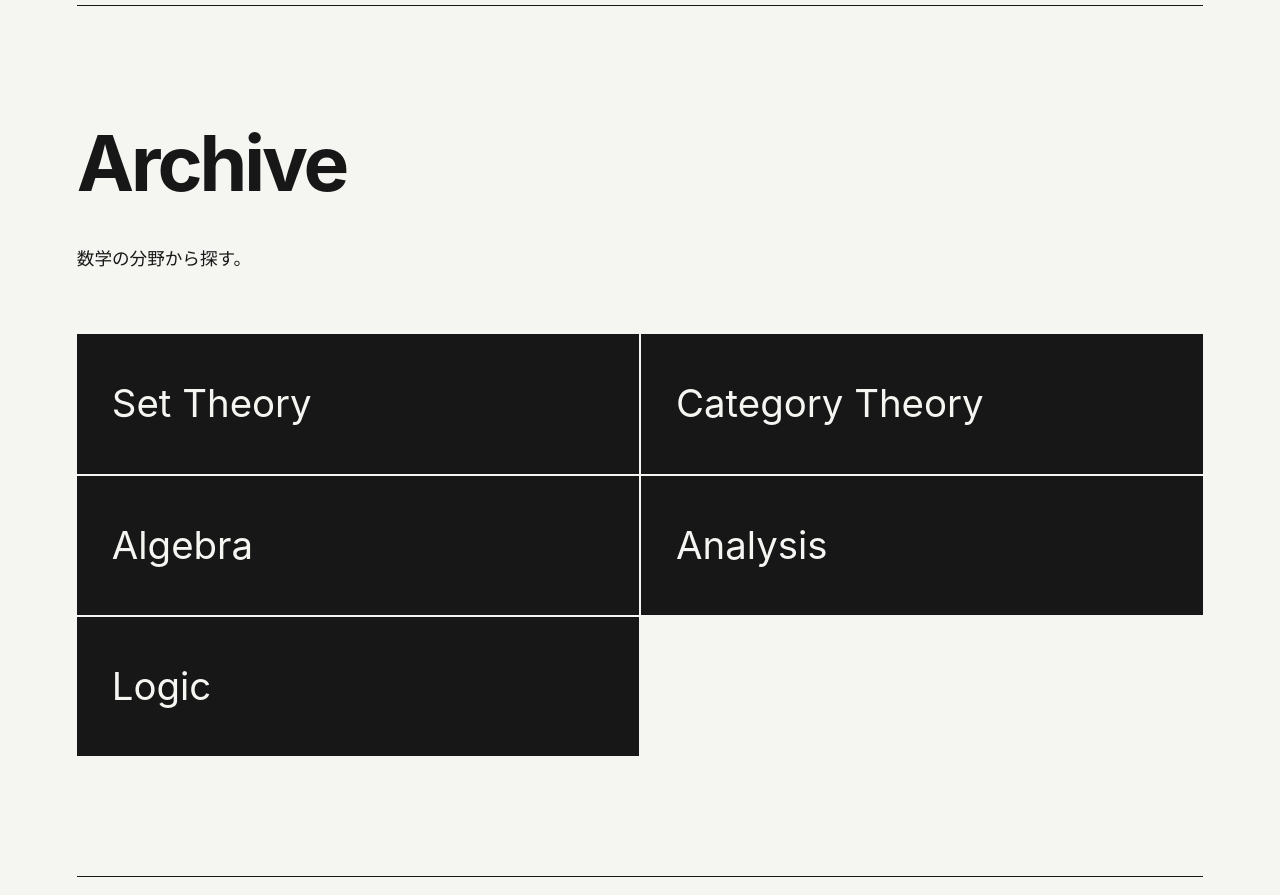
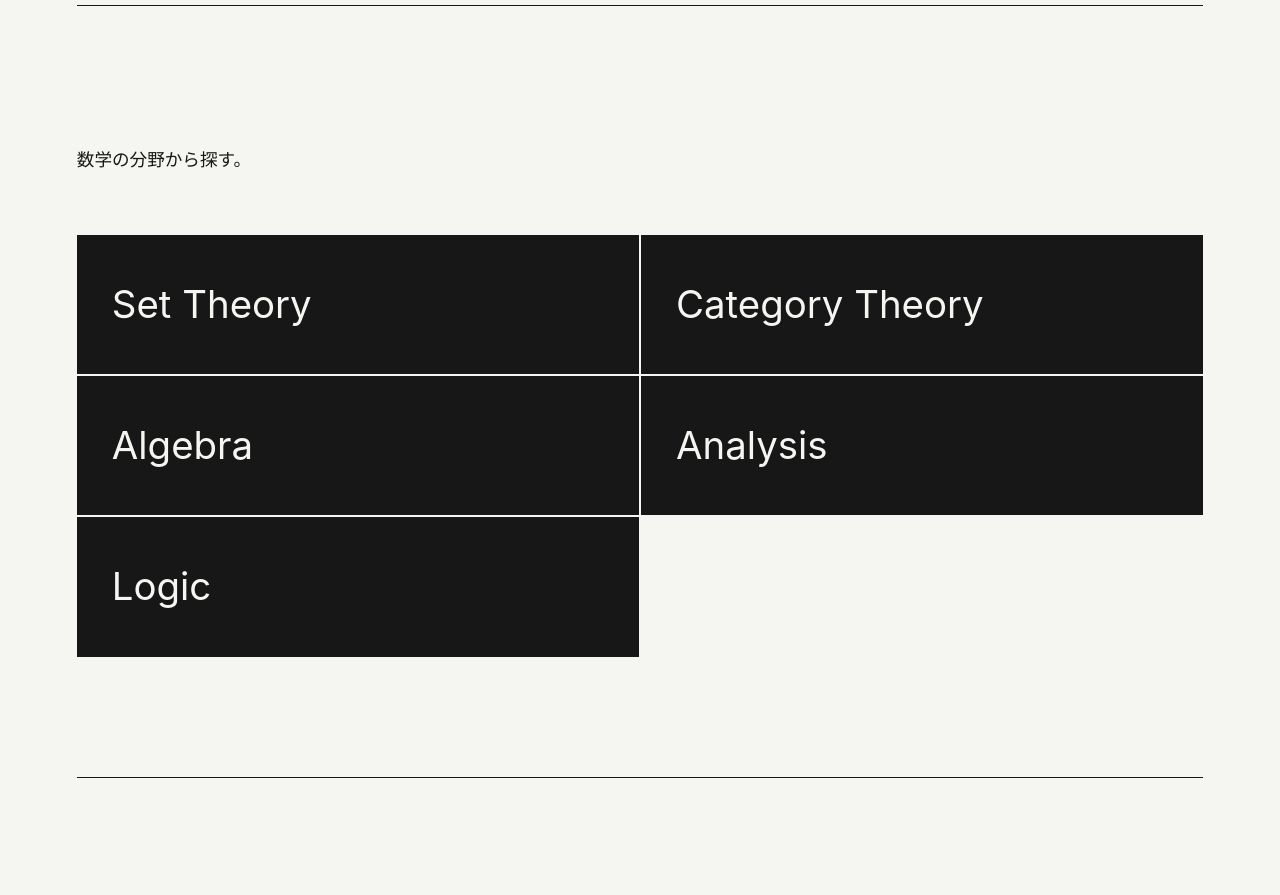
Before and after one commit to Enigma235/GitHubEnigma235.github.io, a plain HTML site: page index.html in a window 1280 px wide. Shown: the part 2220-3115 px from the top of the page. Drawn offline with Linux system fonts and the light colour scheme.

Commit message:
Update index.html

```diff
--- a/index.html
+++ b/index.html
@@ -113,7 +113,7 @@
 
     <!-- Mathematics Archive -->
     <section id="archive">
-      <h2>Archive</h2>
+
 
       <p>数学の分野から探す。</p>
 
```
